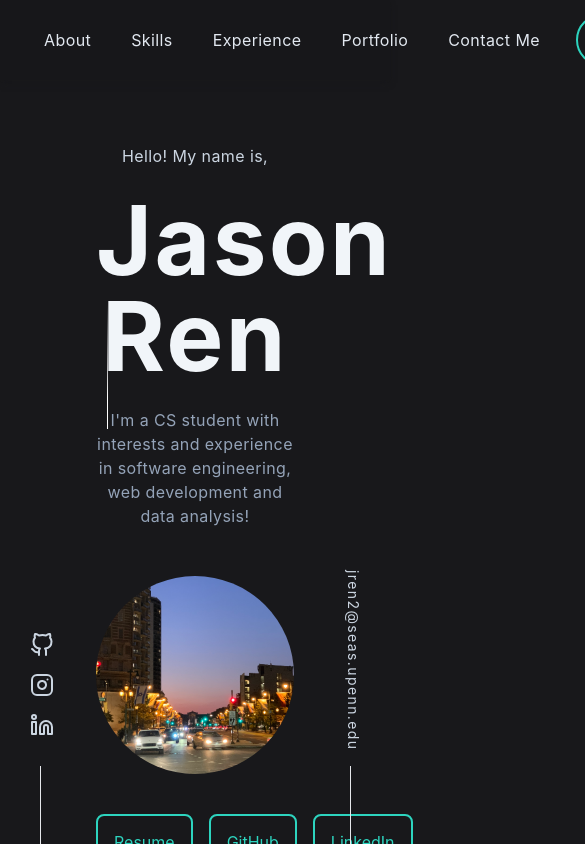
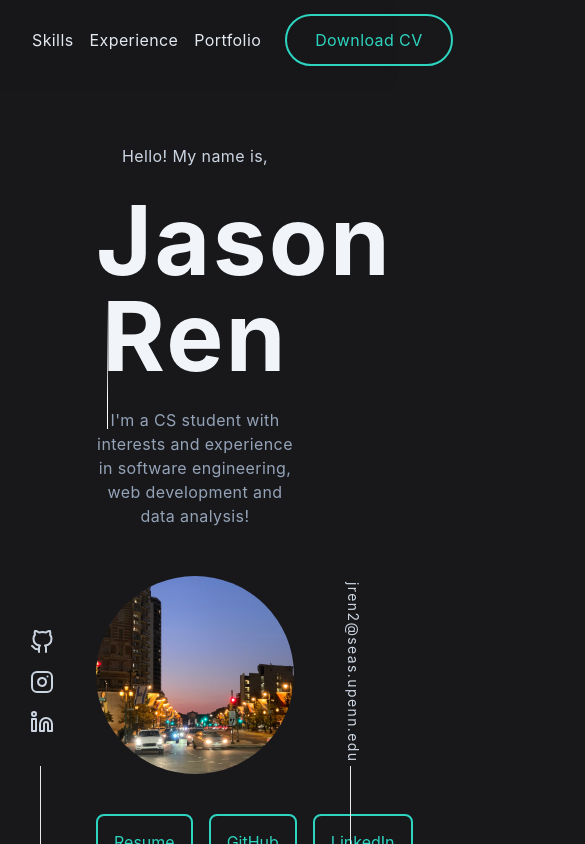
Before and after one commit to jren2/personal-website, a React (Vite) app: page / in a window 390 px wide. Shown: the top 844 px of the page, 585 px wide, since content can reach past the window. Built offline with nearby package versions, Linux system fonts and the light colour scheme; what tw-elements would draw is missing.

Commit message:
added responsive overlay

```diff
--- a/src/components/Contact.js
+++ b/src/components/Contact.js
@@ -4,24 +4,27 @@ import React from 'react'
 const Contact = () => (
   <>
     <div>
-      <div id="contact" className="bg-zinc-900 pt-10 pb-20 px-20">
+      <div id="contact" className="bg-zinc-900 m-auto w-fit pt-10 pb-20 px-20">
         <div className="mb-10 text-center text-3xl font-medium tracking-wider text-slate-200">Contact</div>
         <div className="mb-10 text-center text-base font-medium tracking-wider text-slate-400"> Feel free to reach out to me through any of the resources below!</div>
-        <div className="text-center mt-14">
-          <a href="mailto:jren2@seas.upenn.edu" className=" m-10 p-4 rounded-lg hover:bg-teal-400/25 duration-300 text-teal-400 border-teal-400 border-2">
+        <div className="text-center mt-14 flex xs:flex-col md:flex-row">
+          <div className="flex xs:flex-col m-auto sm:flex-row">
+            <a href="mailto:jren2@seas.upenn.edu" className="xs:my-4 sm:mr-4 md:my-0 xs:w-fit xs:m-auto md:w-fit p-4 rounded-lg hover:bg-teal-400/25 duration-300 text-teal-400 border-teal-400 border-2">
               jren2@seas.upenn.edu
             </a>
-          <a href="https://firebasestorage.googleapis.com/v0/b/jason-ren.appspot.com/o/JasonRenResume.pdf?alt=media&token=f7698dfe-0626-466e-85e7-de50350ce0bd" target="_blank" className=" m-10 p-4 rounded-lg hover:bg-teal-400/25 duration-300 text-teal-400 border-teal-400 border-2" rel="noreferrer">
+            <a href="https://firebasestorage.googleapis.com/v0/b/jason-ren.appspot.com/o/JasonRenResume.pdf?alt=media&token=f7698dfe-0626-466e-85e7-de50350ce0bd" target="_blank" className="xs:my-4 md:my-0 xs:m-auto ml-10 mr-5 p-4 rounded-lg hover:bg-teal-400/25 duration-300 text-teal-400 border-teal-400 border-2" rel="noreferrer">
               Resume
             </a>
-
-          <a href="https://github.com/jren2" target="_blank" className=" hover:bg-teal-400/25 duration-300 m-10 p-4 rounded-lg text-teal-400 border-teal-400 border-2" rel="noreferrer">
+          </div>
+          <div className="flex xs:flex-col m-auto sm:flex-row">
+            <a href="https://github.com/jren2" target="_blank" className="sm:mr-4 xs:my-4 md:my-0 xs:m-auto ml-5 mr-10 p-4 hover:bg-teal-400/25 duration-300 rounded-lg text-teal-400 border-teal-400 border-2" rel="noreferrer">
               GitHub
             </a>
 
-          <a href="https://www.linkedin.com/in/jason-ren-89855b203/" target="_blank" className=" hover:bg-teal-400/25 duration-300 m-10 p-4 rounded-lg text-teal-400 border-teal-400 border-2" rel="noreferrer">
+            <a href="https://www.linkedin.com/in/jason-ren-89855b203/" target="_blank" className="xs:m-auto xs:my-4 md:my-0  p-4 hover:bg-teal-400/25 duration-300 rounded-lg text-teal-400 border-teal-400 border-2" rel="noreferrer">
               LinkedIn
             </a>
+          </div>
         </div>
       </div>
     </div>
--- a/src/components/Navbar.js
+++ b/src/components/Navbar.js
@@ -44,15 +44,15 @@ const Navbar = () => {
             <img alt="logo" lassName="rounded-3xl" src={require('./images/j.png')} />
           </a>
           <div className="flex justify-end flex-row items-center h-20 ml-auto tracking-wide">
-            <a href="#about" className="text-slate-200 mx-4 hover:duration-200 hover:border-b-cyan-300 hover:text-cyan-300 hover:border-b-4 px-1 py-1 text-base font-normal" aria-current="page">About</a>
+            <a href="#about" className="xs:invisible xs:absolute md:static md:visible text-slate-200 mx-4 hover:duration-200 hover:border-b-cyan-300 hover:text-cyan-300 hover:border-b-4 px-1 py-1 text-base font-normal" aria-current="page">About</a>
 
-            <a href="#skills" className="text-slate-200 hover:duration-200 active:text-cyan-400 hover:border-b-cyan-300 hover:text-cyan-300 hover:border-b-4 mx-4 px-1 py-1 text-base font-normal">Skills</a>
+            <a href="#skills" className="text-slate-200 hover:duration-200 active:text-cyan-400 hover:border-b-cyan-300 hover:text-cyan-300 hover:border-b-4 xs:mx-1 sm:mx-4 px-1 py-1 text-base font-normal">Skills</a>
 
-            <a href="#experience" className="text-slate-200 hover:duration-200 active:text-cyan-400 hover:border-b-cyan-300 hover:text-cyan-300 hover:border-b-4 mx-4 px-1 py-1 text-base font-normal">Experience</a>
+            <a href="#experience" className="text-slate-200 hover:duration-200 active:text-cyan-400 hover:border-b-cyan-300 hover:text-cyan-300 hover:border-b-4 xs:mx-1 sm:mx-4 px-1 py-1 text-base font-normal">Experience</a>
 
-            <a href="#portfolio" className="text-slate-200 hover:duration-200 active:text-cyan-400 hover:border-b-cyan-300 hover:text-cyan-300 hover:border-b-4 mx-4 px-1 py-1 text-base font-normal">Portfolio</a>
+            <a href="#portfolio" className="text-slate-200 hover:duration-200 active:text-cyan-400 hover:border-b-cyan-300 hover:text-cyan-300 hover:border-b-4 xs:mx-1 sm:mx-4 px-1 py-1 text-base font-normal">Portfolio</a>
 
-            <a href="#contact" className="truncate text-slate-200 hover:duration-200 active:text-cyan-400 hover:border-b-cyan-300 hover:text-cyan-300 hover:border-b-4 mx-4 px-1 py-1 text-base font-normal">Contact Me</a>
+            <a href="#contact" className="xs:invisible xs:absolute sm:static sm:visible truncate text-slate-200 hover:duration-200 active:text-cyan-400 hover:border-b-cyan-300 hover:text-cyan-300 hover:border-b-4 mx-4 px-1 py-1 text-base font-normal">Contact Me</a>
 
             <a href="https://firebasestorage.googleapis.com/v0/b/jason-ren.appspot.com/o/JasonRenResume.pdf?alt=media&token=f7698dfe-0626-466e-85e7-de50350ce0bd" target="_blank" className="truncate mx-4 py-3 px-7 border-teal-400 border-2 rounded-full text-right text-teal-400 duration-300 hover:text-slate-800 active:bg-teal-500 active:border-teal-500 font-normal text-base hover:bg-teal-400" rel="noreferrer">
               Download CV
--- a/src/components/Overlay.js
+++ b/src/components/Overlay.js
@@ -2,7 +2,8 @@ import React from 'react'
 
 const Overlay = () => (
   <>
-    <div className="fixed left-4 top-3/4 text-slate-300 text-3xl z-40">
+    <div className="flex flex-col fixed left-4 overlay-bottom text-slate-300 text-3xl z-40">
+      <div className="relative mt-72">
         <div className="center-overlay hover:-translate-y-1 hover:text-teal-400 duration-300 w-6 h-6">
           <a href="https://github.com/jren2" aria-label="GitHub" target="_blank" rel="noreferrer" cursorshover="true">
             <svg xmlns="http://www.w3.org/2000/svg" role="img" viewBox="0 0 24 24" fill="none" stroke="currentColor" strokeWidth="2" strokeLinecap="round" strokeLinejoin="round" className="feather feather-github" cursorshover="true">
@@ -31,11 +32,11 @@ const Overlay = () => (
             </svg>
           </a>
         </div>
-
+      </div>
       <div className="overlay-bar fixed mt-10 left-10 w-2 h-1/6" />
     </div>
 
-    <div className="z-40 fixed right-8 top-3/4 text-slate-300 text-sm tracking-widest">
+    <div className="flex flex-col z-40 overlay-text fixed right-8 text-slate-300 text-sm tracking-widest">
       <div className="overlay-text rotate-90 fixed mt-10 w-8 h-28">
         jren2@seas.upenn.edu
       </div>
--- a/src/index.css
+++ b/src/index.css
@@ -7,6 +7,7 @@
     --nav-height: 50px;
     --tw-bg-opacity: 1;
     background-color: rgb(24 24 27 / var(--tw-bg-opacity));
+    overflow-x: hidden;
   }
 
   .lines {
@@ -101,8 +102,12 @@
     margin-left: 14px;
   }
 
+  .overlay-bottom {
+    bottom: 13%;
+  }
+
   .overlay-text {
-    top: 58%;
+    bottom: calc(17vh + 47px);
     right: 67px;
   }
 
```
Lines whose indentation alone changed are shown as unchanged.
